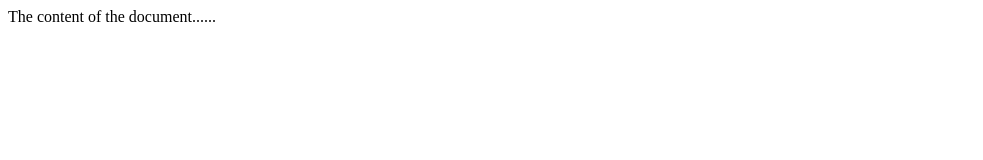
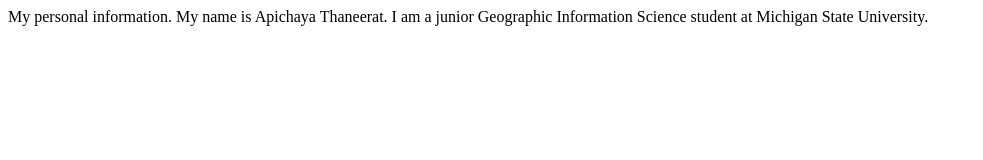
Before and after one commit to Plagrim-Apichaya/Apichaya.github.io, a plain HTML site: page example.html in a window 1280 px wide. Shown: the whole page, without its empty margins (0-983 px from the left). Drawn offline with Linux system fonts and the light colour scheme.

Commit message:
Update example.html

```diff
--- a/example.html
+++ b/example.html
@@ -1,9 +1,9 @@
 <!DOCTYPE html>
 <html>
 <head>
-<title>A Meaningful Page Title</title>
-</head>
+<title> This is the webpage</title>
+</head> My personal information.
 <body>
-The content of the document......
+My name is Apichaya Thaneerat. I am a junior Geographic Information Science student at Michigan State University.
 </body>
 </html>
```
